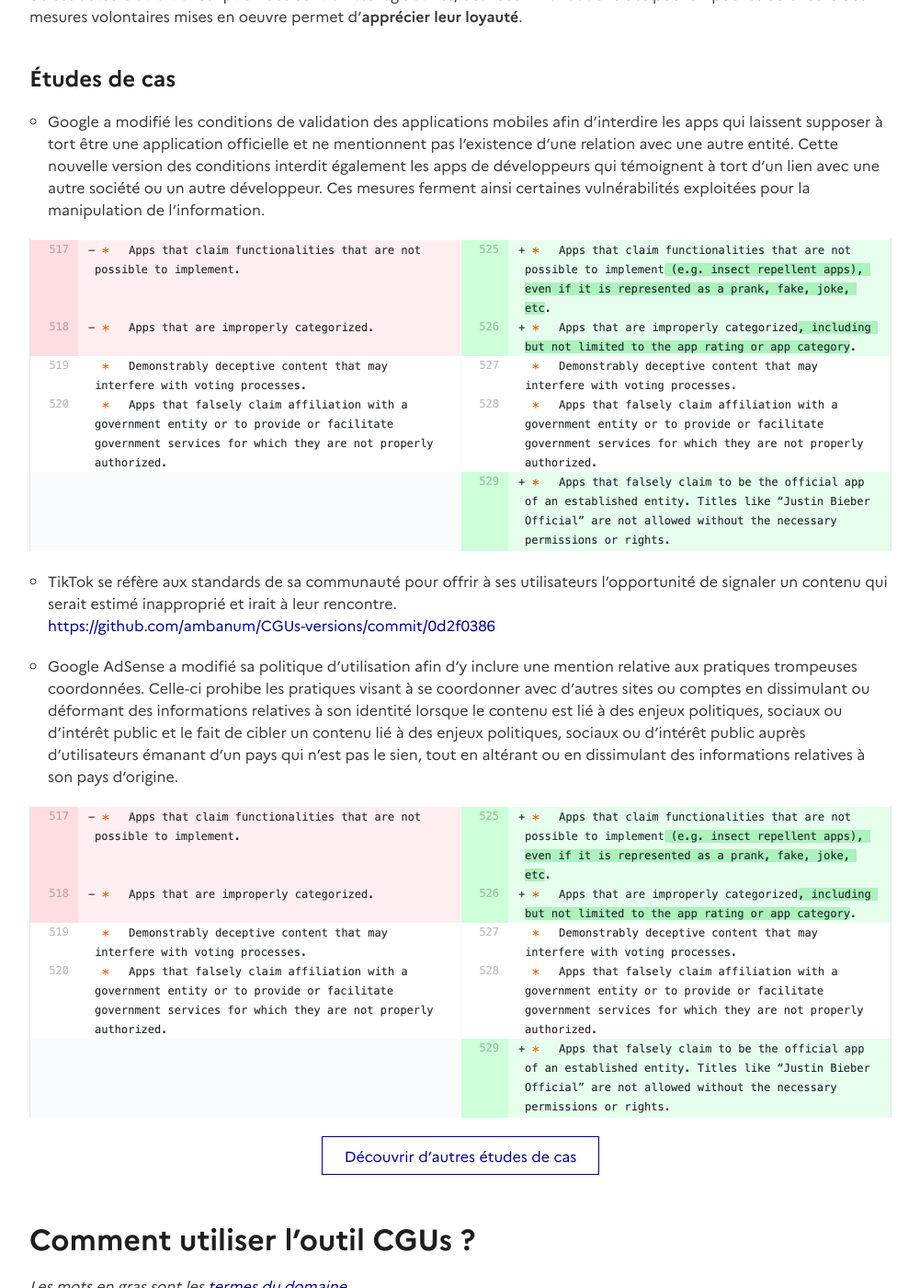
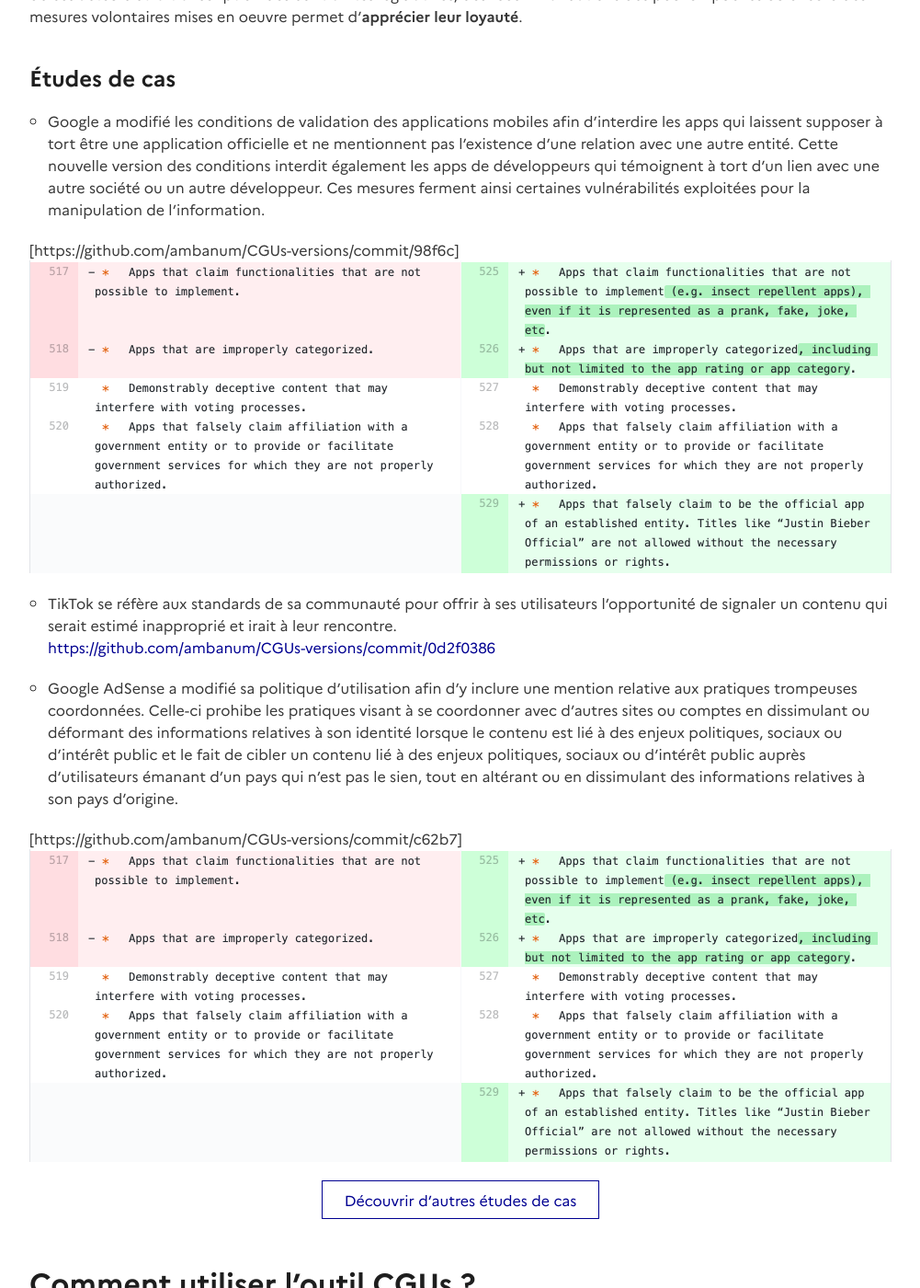
Before and after one commit to ambanum/disinfo.quaidorsay.fr, a Jekyll site: the page built from _pages/fr/cgus.md, in a window 1280 px wide and 1400 px high, scrolled down 996 px. Shown: the whole window at 92% size, without its empty margins (139-1140 px from the left). Built offline with Jekyll 4.4.1, drawn with Linux system fonts in a browser that asks for light colours; comment, search, counter and statistics services are not loaded.

Commit message:
Update cgus.md

```diff
--- a/_pages/fr/cgus.md
+++ b/_pages/fr/cgus.md
@@ -28,14 +28,14 @@
 
 - Google a modifié les conditions de validation des applications mobiles afin d’interdire les apps qui laissent supposer à tort être une application officielle et ne mentionnent pas l’existence d’une relation avec une autre entité. Cette nouvelle version des conditions interdit également les apps de développeurs qui témoignent à tort d’un lien avec une autre société ou un autre développeur. Ces mesures ferment ainsi certaines vulnérabilités exploitées pour la manipulation de l’information.
 
-![](../../assets/img/cgus/google-case-studie.png)
+[https://github.com/ambanum/CGUs-versions/commit/98f6c]![](../../assets/img/cgus/google-case-studie.png)
 
 - TikTok se réfère aux standards de sa communauté pour offrir à ses utilisateurs l'opportunité de signaler un contenu qui serait estimé inapproprié et irait à leur rencontre.
 [https://github.com/ambanum/CGUs-versions/commit/0d2f0386](https://github.com/ambanum/CGUs-versions/commit/0d2f0386)
 
 - Google AdSense a modifié sa politique d’utilisation afin d’y inclure une mention relative aux pratiques trompeuses coordonnées. Celle-ci prohibe les pratiques visant à se coordonner avec d’autres sites ou comptes en dissimulant ou déformant des informations relatives à son identité lorsque le contenu est lié à des enjeux politiques, sociaux ou d’intérêt public et le fait de cibler un contenu lié à des enjeux politiques, sociaux ou d’intérêt public auprès d’utilisateurs émanant d’un pays qui n’est pas le sien, tout en altérant ou en dissimulant des informations relatives à son pays d’origine.
 
-![](../../assets/img/cgus/google-case-studie.png)
+[https://github.com/ambanum/CGUs-versions/commit/c62b7]![](../../assets/img/cgus/google-case-studie.png)
 
 [Découvrir d'autres études de cas](https://github.com/ambanum/CGUs/wiki/%C3%89tudes-de-cas){: .button .button-secondary}
 {: .text-center }
```
